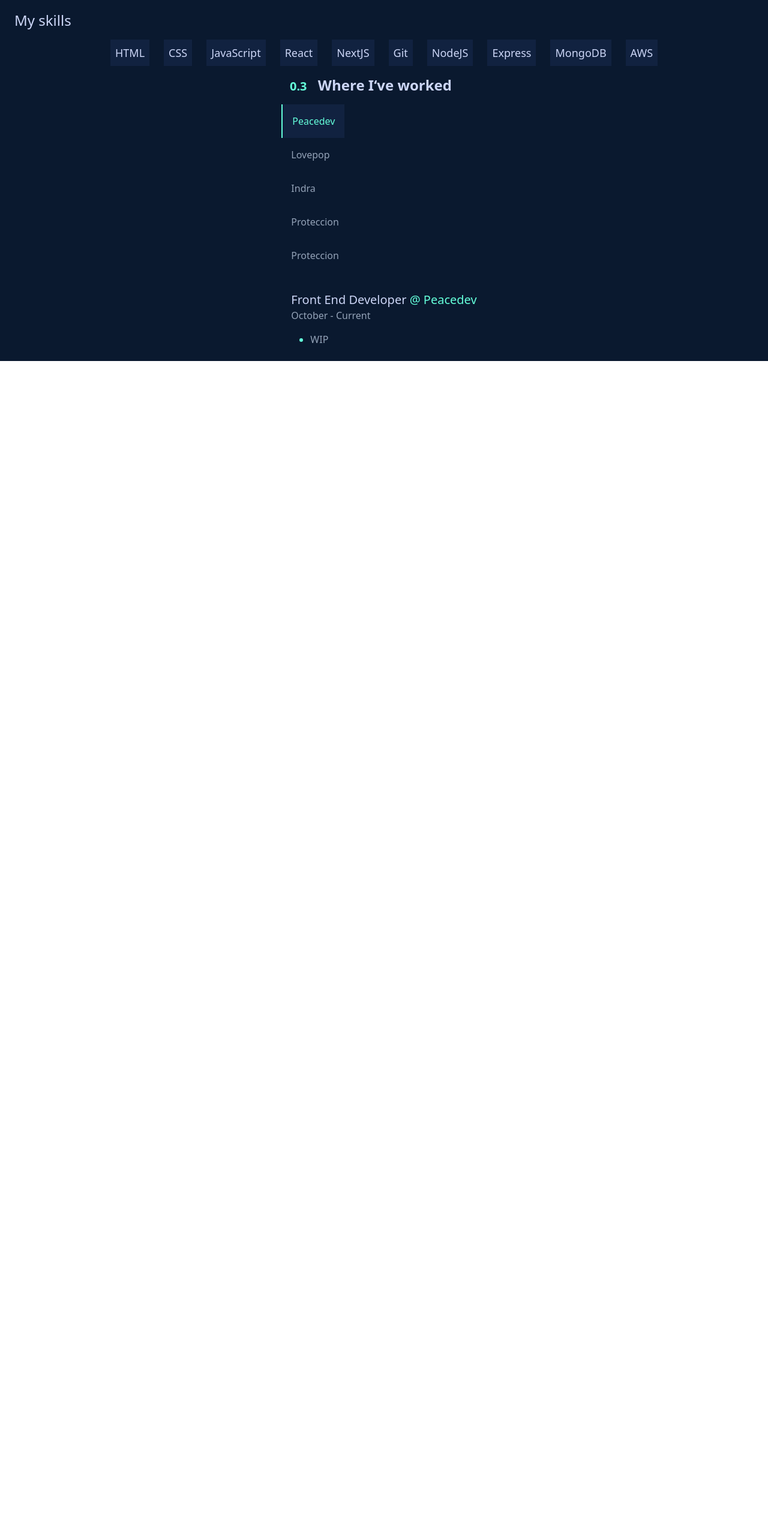
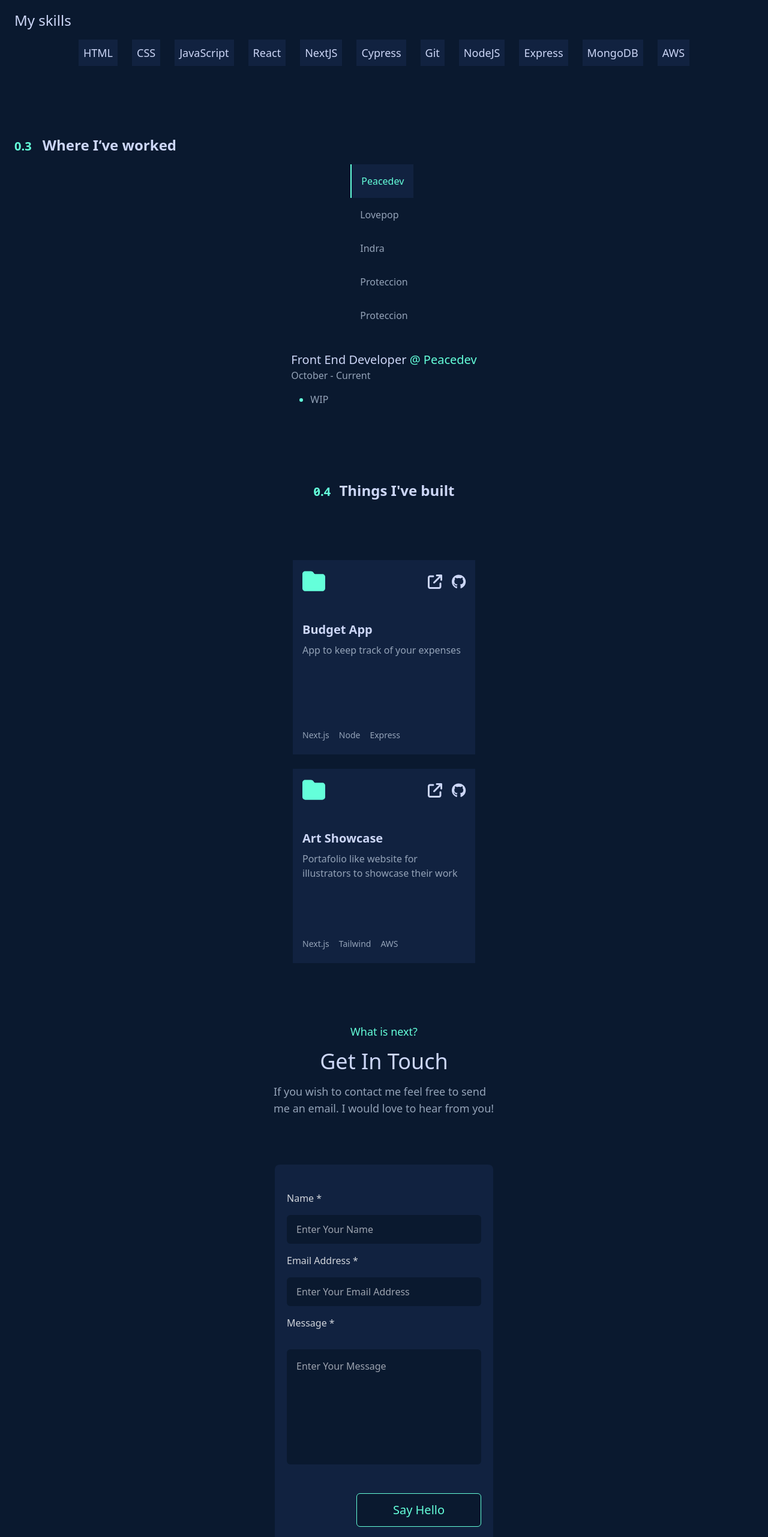
Before and after one commit to Zeroluffs/my-portafolio, a Next.js app: page / in a window 1280 px wide. Shown: the part 1210-3773 px from the top of the page at 60% size. Before the commit the page ends 1812 px from the top, so only its background shows below. Built offline with nearby package versions, Linux system fonts and the light colour scheme.

Commit message:
responsiveness

```diff
--- a/components/about/Skills.tsx
+++ b/components/about/Skills.tsx
@@ -4,6 +4,7 @@ const mySkills = [
   "JavaScript",
   "React",
   "NextJS",
+  "Cypress",
   "Git",
   "NodeJS",
   "Express",
--- a/components/contact/ContactForm.tsx
+++ b/components/contact/ContactForm.tsx
@@ -7,7 +7,7 @@ export function ContactForm() {
 
   return (
     <section id="Contact">
-      <div className="flex flex-col items-center justify-center mt-[100px]">
+      <div className="flex flex-col items-center justify-center mt-[100px]  ">
         <p className="mb-4 text-lg font-normal text-leaf"> What is next?</p>
         <p className="mb-4 font-sans text-4xl text-lightState">Get In Touch</p>
         <p className="text-lg text-slate-400 w-[368px]">
@@ -15,7 +15,7 @@ export function ContactForm() {
           to hear from you!
         </p>
       </div>
-      <div className="flex flex-col items-center justify-center mt-20 bg-lightNavy w-[800px] h-[648px] m-auto rounded-lg">
+      <div className="flex flex-col items-center justify-center mt-20 bg-lightNavy w-[364px]  desktop:w-[800px] h-[648px] m-auto rounded-lg">
         <form className="flex flex-col" onSubmit={onSubmit} ref={form}>
           <InputComponent
             name="Name *"
@@ -41,7 +41,7 @@ export function ContactForm() {
               required
               name="message"
               placeholder="Enter Your Message"
-              className="block h-48 p-4 my-8 transition w-[500px] ease-in-out rounded-md text-lightState bg-midnight  resize-none"
+              className="block h-48 p-4 my-8 transition w-[324px] desktop:w-[500px] ease-in-out rounded-md text-lightState bg-midnight  resize-none"
               id="message"
             ></textarea>
           </div>
--- a/components/contact/InputComponent.tsx
+++ b/components/contact/InputComponent.tsx
@@ -23,7 +23,7 @@ export function InputComponent({
       <input
         ref={inputRef}
         required
-        className="block h-12 p-4 my-4 rounded-md w-[500px] bg-midnight text-lightState"
+        className="block h-12 p-4 my-4 rounded-md w-[324px] desktop:w-[500px] bg-midnight text-lightState"
         id={id}
         type={type}
         name={id}
--- a/components/experience/Experience.tsx
+++ b/components/experience/Experience.tsx
@@ -18,20 +18,23 @@ export function Experience() {
 
   return (
     <section id="Experience" className="desktop:h-[60vh]">
-      <div className="flex flex-col items-center justify-center pt-[16px] ">
+      <div className="flex flex-col  pt-[16px] mt-[100px]  px-[24px]">
+        <h3 className="items-center justify-center text-2xl font-bold desktop:flex text-lightState bg">
+          <span className="text-xl text-leaf pr-[12px]"> 0.3</span> Where
+          I&lsquo;ve worked
+        </h3>
         <div className=" desktop:w-[500px] mr-[44px] flex relative ">
-          <h3 className="text-2xl font-bold text-lightState bg">
-            <span className="text-xl text-leaf pr-[12px]"> 0.3</span> Where
-            I&lsquo;ve worked
-          </h3>
           {/* <div className="absolute align-middle border-b-[1px] border-gray-700 w-44 right-14 top-4 "></div> */}
         </div>
 
-        <div className="flex flex-col desktop:flex-row justify-center  pt-[16px] desktop:pt-[100px]">
+        <div className="flex flex-col desktop:flex-row justify-center items-center  pt-[16px] desktop:pt-[100px]">
           <div className="pb-4 desktop:ml-32 desktop:border-l border-heig border-gray-700 desktop:h-[225px] ">
             {isBreakPoint ? (
               <ScrollContainer>
-                <ul className="flex flex-row w-[325px]  text-white" role="tablist">
+                <ul
+                  className="flex flex-row w-[325px]  text-white"
+                  role="tablist"
+                >
                   {companiesWorked.map((company, id) => {
                     return (
                       <div key={id}>
--- a/components/footer/Footer.tsx
+++ b/components/footer/Footer.tsx
@@ -1,8 +1,31 @@
+import { FontAwesomeIcon } from "@fortawesome/react-fontawesome";
+import { faGithub, faLinkedin } from "../icons/Icons";
+
 export function Footer() {
   const gitHub = "https://github.com/Zeroluffs";
+  const linkedIn = "https://www.linkedin.com/in/jhonerpineda/";
   return (
     <footer>
       <div className="mt-[88px]">
+        <div className="flex flex-row items-center justify-center gap-4 mb-[8px] desktop:invisible ">
+          <a
+            className="text-3xl text-gray-300"
+            target="_blank"
+            rel="noopener noreferrer"
+            href={gitHub}
+          >
+            <FontAwesomeIcon icon={faGithub} />
+          </a>
+
+          <a
+            className="text-3xl text-gray-300"
+            target="_blank"
+            rel="noopener noreferrer"
+            href={linkedIn}
+          >
+            <FontAwesomeIcon icon={faLinkedin} />
+          </a>
+        </div>
         <a target="_blank" rel="noopener noreferrer" href={gitHub}>
           <h6 className="flex items-center justify-center font-light duration-300 cursor-pointer hover:text-leaf text-slate-400 pb-[44px]">
             Built by Jhoner Pineda
--- a/components/work/ProjectCard.tsx
+++ b/components/work/ProjectCard.tsx
@@ -24,7 +24,7 @@ export function ProjectCard({
 }: ProjectCardProps) {
   return (
     <div
-      className="h-[324px] w-[304px] bg-lightNavy hover:-mt-2 transition duration-500 group invisible "
+      className="h-[324px] w-[304px] bg-lightNavy hover:-mt-2 transition duration-500 group desktop:invisible "
       ref={addToRefs}
     >
       <div className="p-4">
--- a/components/work/Projects.tsx
+++ b/components/work/Projects.tsx
@@ -16,15 +16,15 @@ export function Projects() {
     }
   };
   return (
-    <section id="Work" className="h-[60vh]">
-      <div className="relative flex items-center justify-center mr-[700px]">
+    <section id="Work" className="desktop:h-[60vh]">
+      <div className="relative flex px-[24px]  mt-[100px] desktop:flex justify-center items-center">
         <p className="font-sans text-2xl font-bold text-lightState ">
-          <span className="mr-2 text-xl slashed-zero text-leaf">0.1</span>{" "}
+          <span className="mr-2 text-xl slashed-zero text-leaf">0.4</span>{" "}
           Things I&apos;ve built
         </p>
-        <div className="absolute align-middle border-b-[1px] border-gray-700 w-[392px] right-14 "></div>
+        {/* <div className="absolute align-middle border-b-[1px] border-gray-700 w-[392px] right-14 "></div> */}
       </div>
-      <div className="grid grid-cols-3 gap-y-6 w-[978px] m-auto pt-[100px]">
+      <div className="desktop:grid desktop:grid-cols-3 justify-center items-center flex flex-col gap-y-6 desktop:w-[978px] m-auto pt-[100px]">
         {projectsWorked.map((project, index) => {
           return (
             <div key={project.id}>
--- a/components/work/ProjectsAnimations.tsx
+++ b/components/work/ProjectsAnimations.tsx
@@ -7,20 +7,20 @@ export function ProjectsAnimations(projectRef: RefObject<HTMLDivElement[]>) {
   const time = gsap.timeline();
 
   projectRef.current!.map((item: any, index: any) => {
-    gsap.set(item, { x: -75, y: 2 });
-    time.to(item, {
-      x: 0,
-      y: 0,
-      duration: 2,
-      ease: "expo",
-      visibility: "visible",
-      stagger: {
-        amount: 2,
-      },
-      scrollTrigger: {
-        trigger: item,
-        start: "top +=600px",
-      },
-    });
+    // gsap.set(item, { x: -75, y: 2 });
+    // time.to(item, {
+    //   x: 0,
+    //   y: 0,
+    //   duration: 2,
+    //   ease: "expo",
+    //   visibility: "visible",
+    //   stagger: {
+    //     amount: 2,
+    //   },
+    //   scrollTrigger: {
+    //     trigger: item,
+    //     start: "top +=600px",
+    //   },
+    // });
   });
 }
--- a/pages/index.tsx
+++ b/pages/index.tsx
@@ -23,6 +23,9 @@ const Home: NextPage = () => {
       <HomePage />
       <About />
       <Experience />
+      <Projects/>
+      <ContactForm />
+      <Footer/>
       {/* <Experience />
       <Projects /> */}
       {/* <ContactForm/> */}
```
